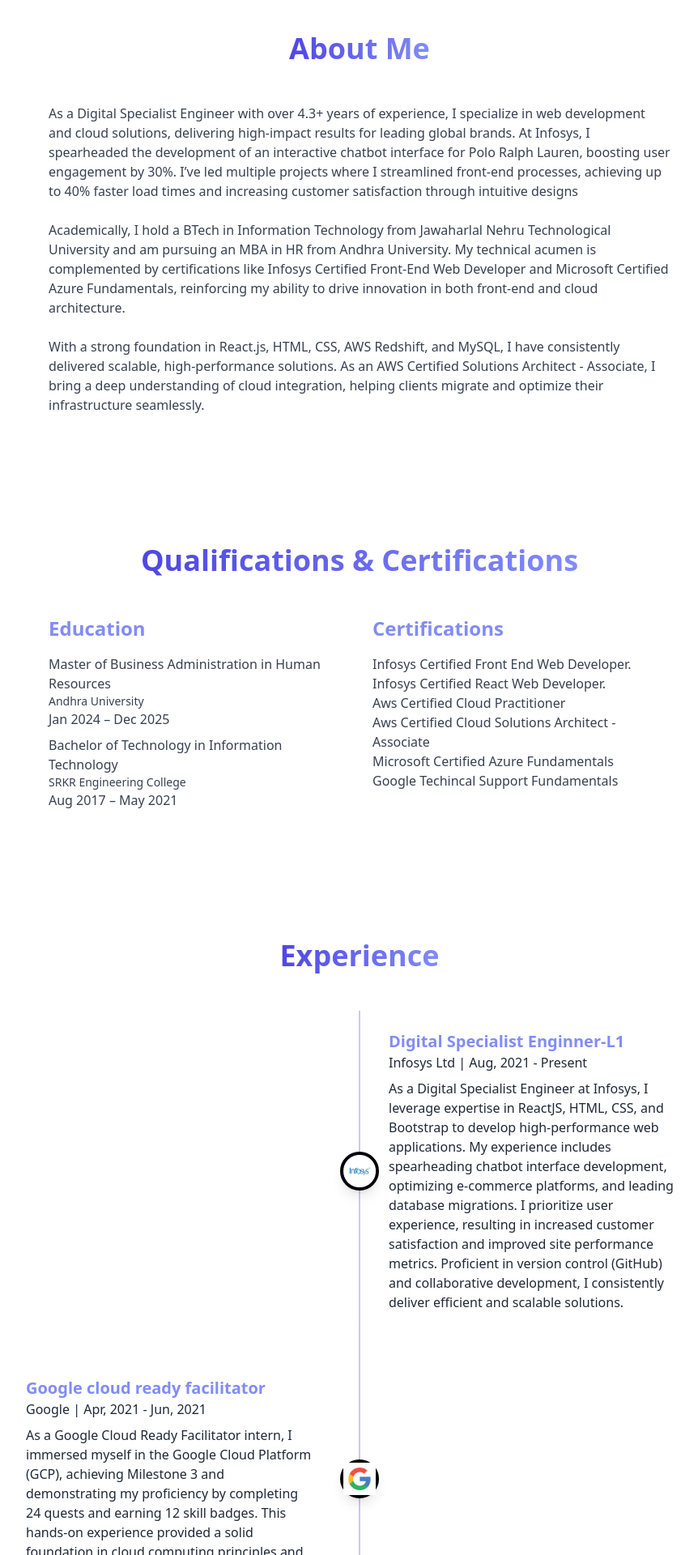
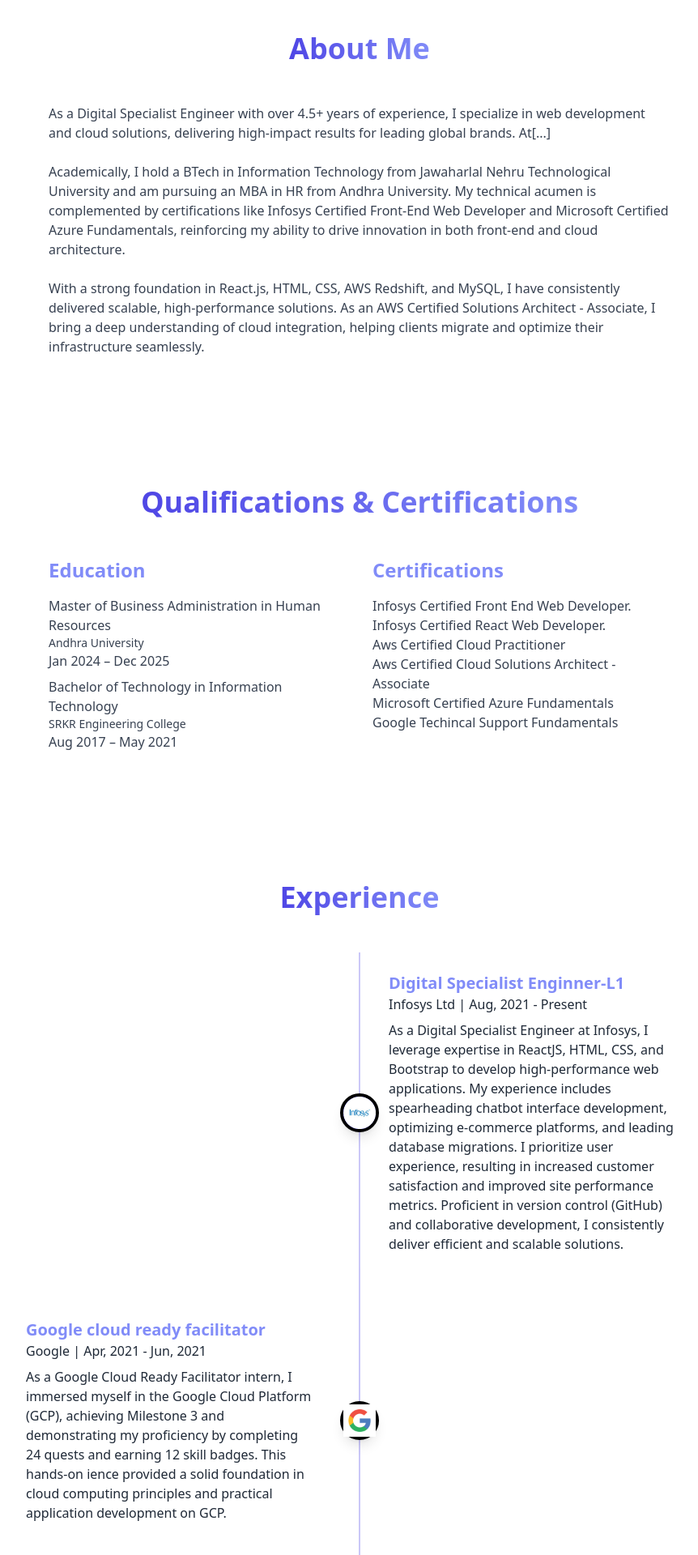
Before and after one commit to saileshkumargandham/sailesh-portfolio, a React (Vite) app: page / in a window 1280 px wide. Shown: the part 840-2760 px from the top of the page at 81% size, without its empty margins (196-1058 px from the left). Built offline with nearby package versions, Linux system fonts and the light colour scheme; the HTML template or start-up script is replaced by a standard one.

Commit message:
Refactor experience years calculation and update descriptions
Removed the getExperienceYears function and updated experienceYears usage. Modified the description for the Google Cloud Ready Facilitator role and adjusted the experience years in the About Me section.

```diff
--- a/src/App.tsx
+++ b/src/App.tsx
@@ -30,20 +30,6 @@
   const [email, setEmail] = useState('');
   const [message, setMessage] = useState('');
   const [selectedProject, setSelectedProject] = useState<number | null>(null);
-
-  const getExperienceYears = (startYear: number, startMonth: number, extraMonths = 1) => {
-  const now = new Date();
-  const start = new Date(startYear, startMonth - 1, 1); // month is 1-based here
-  const totalMonths =
-    (now.getFullYear() - start.getFullYear()) * 12 +
-    (now.getMonth() - start.getMonth()) +
-    extraMonths; // add one month as requested
-  const years = totalMonths / 12;
-  return (Math.floor(years * 10) / 10).toFixed(1); // one decimal place, e.g. "4.4"
-};
-
-const experienceYears = getExperienceYears(2021, 8); // use Aug 2021 as start date (Infosys)
-
 
   useEffect(() => {
     const observer = new IntersectionObserver(
@@ -85,7 +71,7 @@
       role: "Google cloud ready facilitator",
       company: "Google",
       period: "Apr, 2021 - Jun, 2021",
-      description: "As a Google Cloud Ready Facilitator intern, I immersed myself in the Google Cloud Platform (GCP), achieving Milestone 3 and demonstrating my proficiency by completing 24 quests and earning 12 skill badges.  This hands-on experience provided a solid foundation in cloud computing principles and practical application development on GCP.",
+      description: "As a Google Cloud Ready Facilitator intern, I immersed myself in the Google Cloud Platform (GCP), achieving Milestone 3 and demonstrating my proficiency by completing 24 quests and earning 12 skill badges.  This hands-on ience provided a solid foundation in cloud computing principles and practical application development on GCP.",
       image: `${google}`,
     },
     {
@@ -378,8 +364,8 @@
               {/* About Section */}
               <Section id="about" title="About Me">
                 <div className="max-w-3xl mx-auto text-gray-700 space-y-6 fade-in">
-                  <p>
-  As a Digital Specialist Engineer with over {experienceYears}+ years of experience, I specialize in web development and cloud solutions, delivering high-impact results for leading global brands. At Infosys, I spearheaded the development of an interactive chatbot interface for Polo Ralph Lauren, boosting user engagement by 30%. I’ve led multiple projects where I streamlined front-end processes, achieving up to 40% faster load times and increasing customer satisfaction through intuitive designs
+                 <p>
+  As a Digital Specialist Engineer with over 4.5+ years of experience, I specialize in web development and cloud solutions, delivering high-impact results for leading global brands. At[...]
 </p>
 
                   <p>Academically, I hold a BTech in Information Technology from Jawaharlal Nehru Technological University and am pursuing an MBA in HR from Andhra University. My technical acumen is complemented by certifications like Infosys Certified Front-End Web Developer and Microsoft Certified Azure Fundamentals, reinforcing my ability to drive innovation in both front-end and cloud architecture. </p>
```
